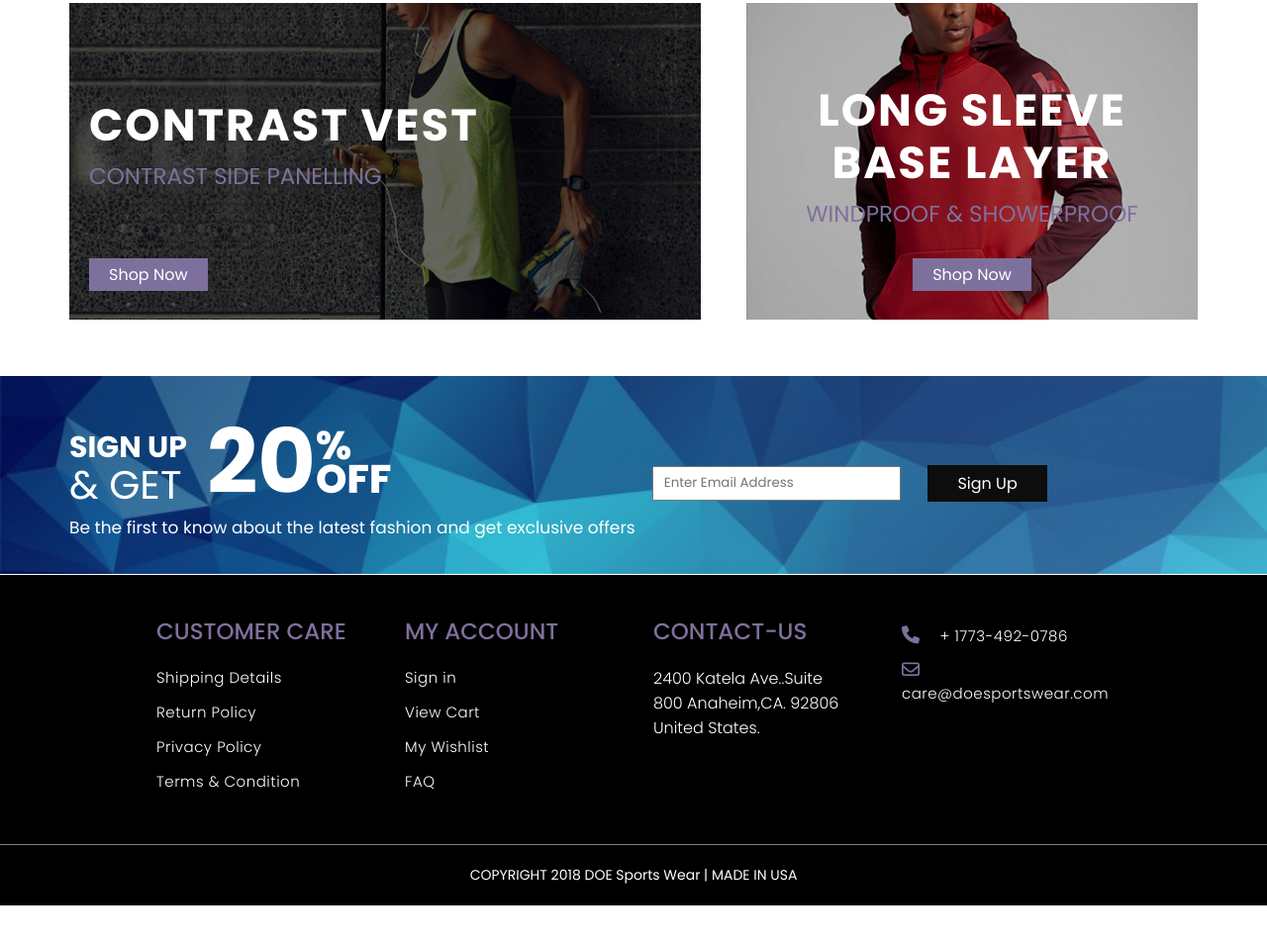
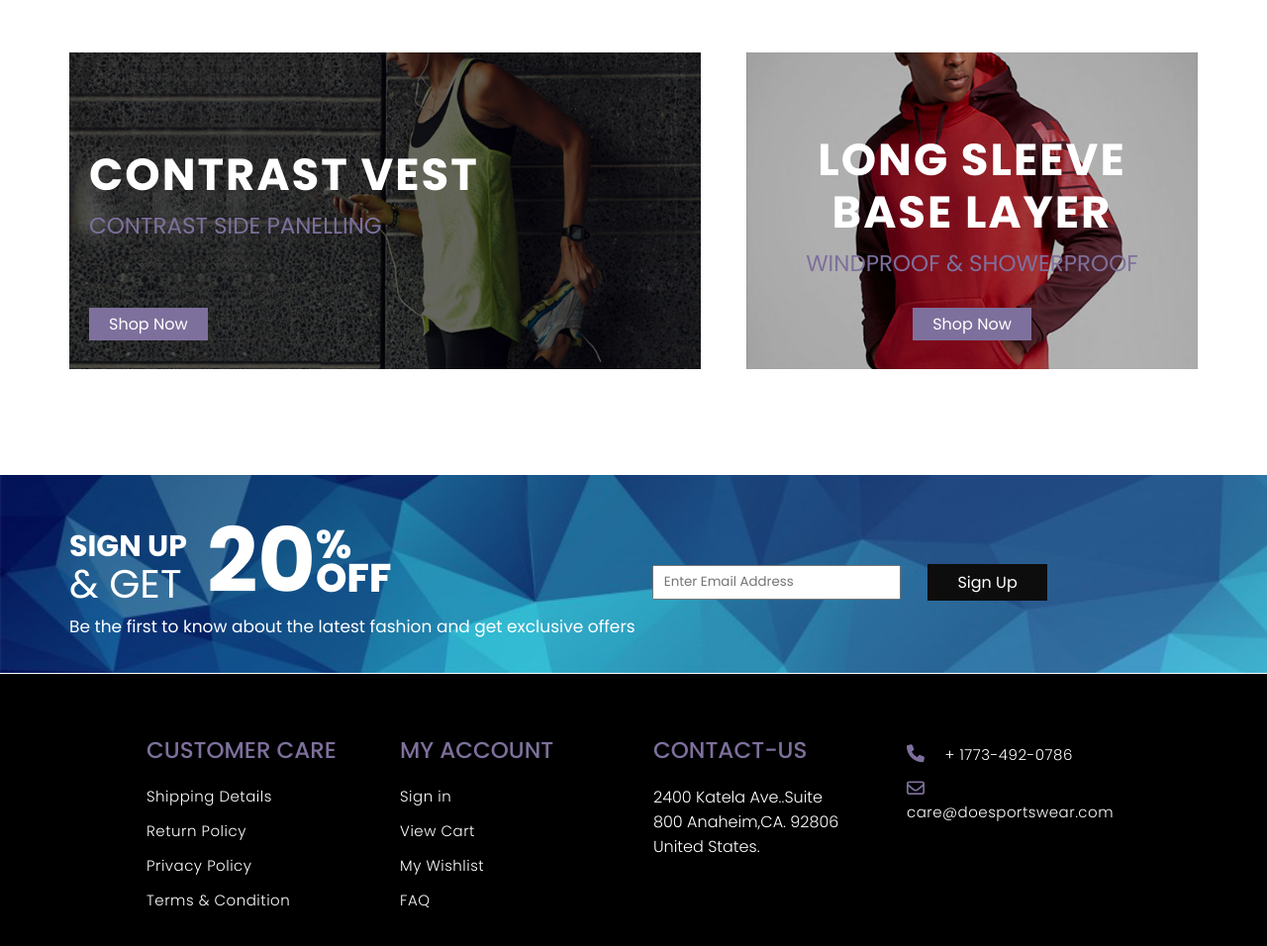
Before and after one commit to RushanSaiyed/Doe-sports, a plain HTML site: page index.html in a window 1280 px wide. Shown: the part 1794-2750 px from the top of the page at 99% size. Before the commit the page ends 2709 px from the top, so only its background shows below. Drawn offline with nearby package versions, Linux system fonts and the light colour scheme.

Commit message:
Pixels to Pixels

```diff
--- a/css/style.css
+++ b/css/style.css
@@ -285,7 +285,7 @@ header .navigation .menu-list li a {
 
 /* Start Banner */
 .banner-section {
-
+    margin-bottom: 50px;
     background-image: url(../images/banner.png);
     background-repeat: no-repeat;
     background-size: cover;
@@ -706,7 +706,7 @@ header .navigation .menu-list li a {
     background-image: url(../images/signbg.png);
 
     padding: 50px 0;
-
+    margin-top: 50px;
     position: relative;
     background-size: cover;
     height: 200px;
@@ -834,7 +834,7 @@ footer {
 .footer-inner {
     width: 80%;
     margin: auto;
-    padding: 30px 10px;
+    padding: 50px 0px;
     display: flex;
     flex-wrap: wrap;
     justify-content: center;
```
